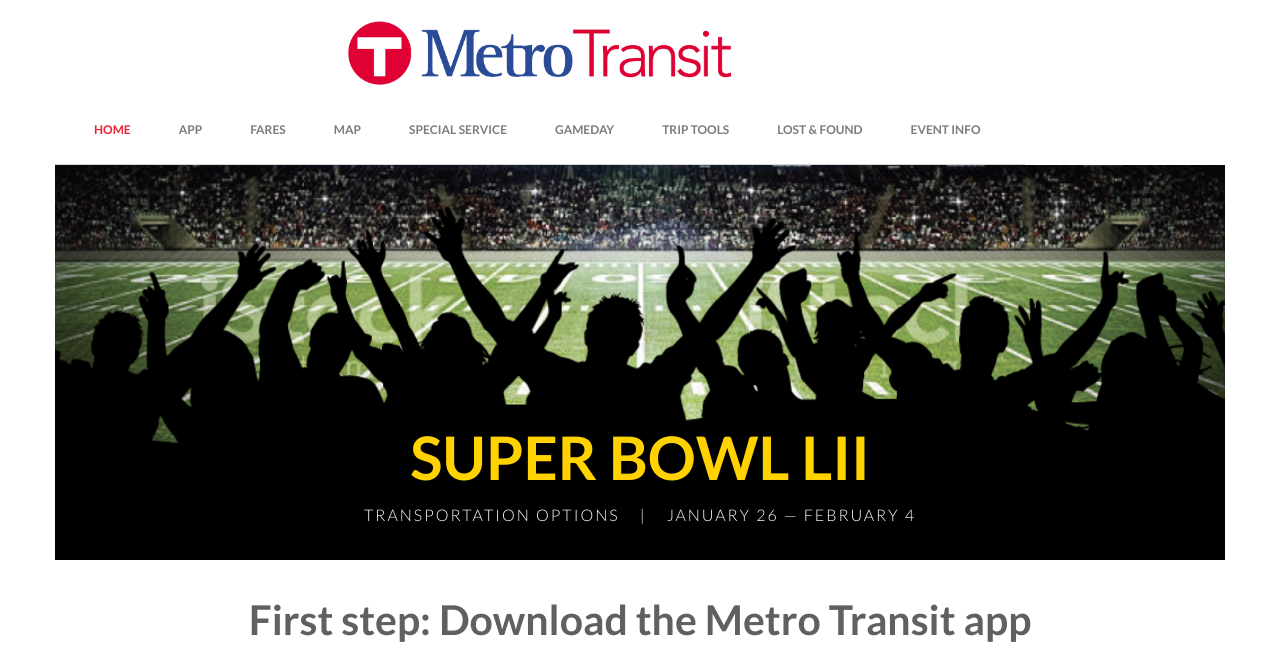
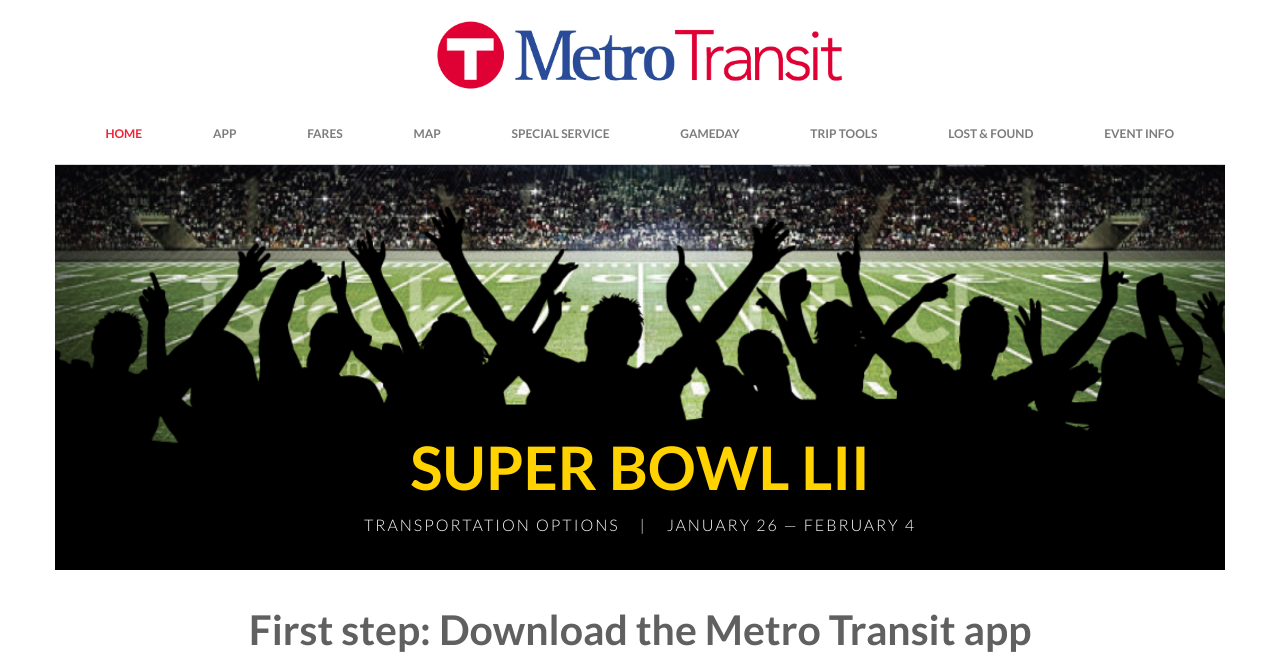
Before and after one commit to mtbotherd/superbowl, a website: page src/index.html in a window 1280 px wide. Shown: the top 658 px of the page. Drawn offline with Linux system fonts and the light colour scheme.

Commit message:
media qeuery fixes.

```diff
--- a/src/scss/_event-info.scss
+++ b/src/scss/_event-info.scss
@@ -57,9 +57,12 @@
         background-image: url("../images/sb_nicollet.jpg");
 
         a {
-            padding: 5.2rem 1.5rem !important;
+            padding: 6.2rem 1.5rem !important;
             @include screen ('lg-tablet') {
-                padding: 4.6rem 1.5rem !important;
+                padding: 5.6rem 1.5rem !important;
+            }
+            @include screen ('desktop') {
+                padding: 6.2rem 1.5rem !important;
             }
             @include screen ('lg-desktop') {
                 padding: 9.05rem 1.5rem !important;
--- a/src/scss/_header.scss
+++ b/src/scss/_header.scss
@@ -4,15 +4,12 @@
     position: fixed;
     top: 0;
     z-index: 30;
-
     @include screen ('tablet') {
         width: 75rem;
     }
-
     @include screen ('desktop') {
         width: 97rem;
     }
-
     @include screen ('lg-desktop') {
         width: 117rem;
     }
@@ -20,17 +17,11 @@
     .header {
         background-color: $white;
         height: 8.3rem;
-
         @include screen ('tablet') {
             height: 12rem;
         }
-
         @include screen ('desktop') {
             height: 16.4rem;
-        }
-
-        @include screen ('lg-desktop') {
-            height: 16.6rem;
         }
 
         .logo {
@@ -39,15 +30,12 @@
             img {
                 margin: 2.0rem auto;
                 max-width: 60%;
-
                 @include screen ('tablet') {
                     max-width: 50%;
                 }
-
                 @include screen ('desktop') {
                     max-width: 40%;
                 }
-
                 @include screen ('lg-desktop') {
                     max-width: 35%;
                 }
--- a/src/scss/_mixins.scss
+++ b/src/scss/_mixins.scss
@@ -40,7 +40,7 @@
 }
 // Media queries
 @mixin screen($size) {
-    $lg-desktop: "(min-width: 1400px)";
+    $lg-desktop: "(min-width: 1200px)";
     $desktop: "(min-width: 992px)";
     $lg-tablet: "(min-width: 768px) and (max-width: 991px)";
     $tablet: "(min-width: 768px)";
@@ -59,6 +59,11 @@
             @content;
         }
     } @else
+    if $size == md-desktop {
+        @media only screen and #{$md-desktop} {
+            @content;
+        }
+    } @else
     if $size == lg-desktop {
         @media only screen and #{$lg-desktop} {
             @content;
```
Also changed, not shown: src/css/main.css, 1 other file.
